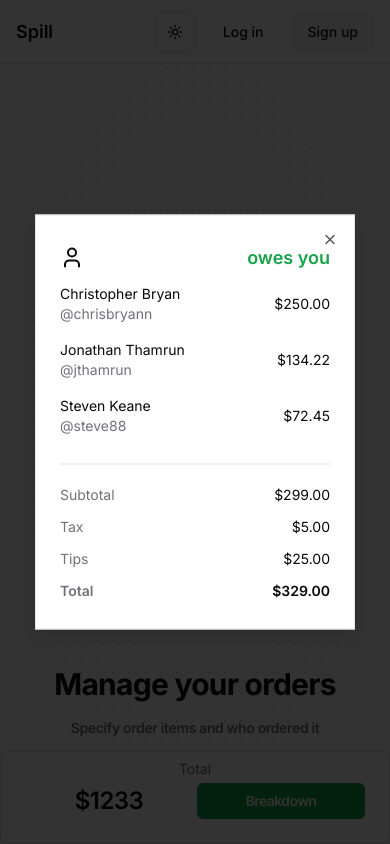
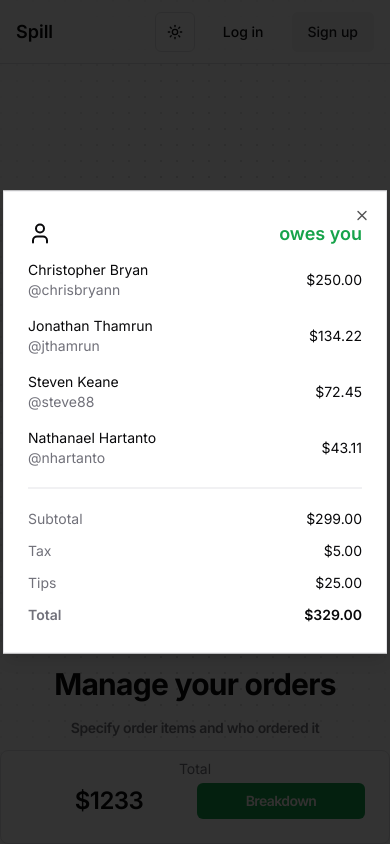
Before and after one commit to ChrisBryann/spill-web, a Next.js app: page / in a window 390 px wide. Both pictures are taken after a click on the button "Breakdown". Shown: the top 844 px of the page. Built offline with nearby package versions, Linux system fonts and the light colour scheme; grey boxes are pictures that could not be loaded.

Commit message:
configured view height of breakdown dialog in mobile view

```diff
--- a/components/PeopleItemBreakdown.tsx
+++ b/components/PeopleItemBreakdown.tsx
@@ -25,12 +25,6 @@ import {
   DialogContent,
 } from "@/components";
 import {
-  Copy,
-  Truck,
-  MoreVertical,
-  CreditCard,
-  ChevronLeft,
-  ChevronRight,
   ChartPie,
   User,
 } from "lucide-react";
@@ -176,7 +170,7 @@ const PeopleItemBreakdown = () => {
                   Breakdown
                 </Button>
               </DialogTrigger>
-              <DialogContent className="max-w-80">
+              <DialogContent className="max-w-96">
                 <div className="grid gap-3 text-sm py-1">
                   <div
                     id="breakdown_header"
@@ -185,7 +179,7 @@ const PeopleItemBreakdown = () => {
                     <User />
                     <span className="text-primary">owes you</span>
                   </div>
-                  <ul className="grid gap-4 overflow-y-auto h-40">
+                  <ul className="grid gap-4 overflow-y-auto max-h-96">
                     <li className="flex items-center justify-between">
                       <div className="flex flex-col">
                         <span>Christopher Bryan</span>
```
